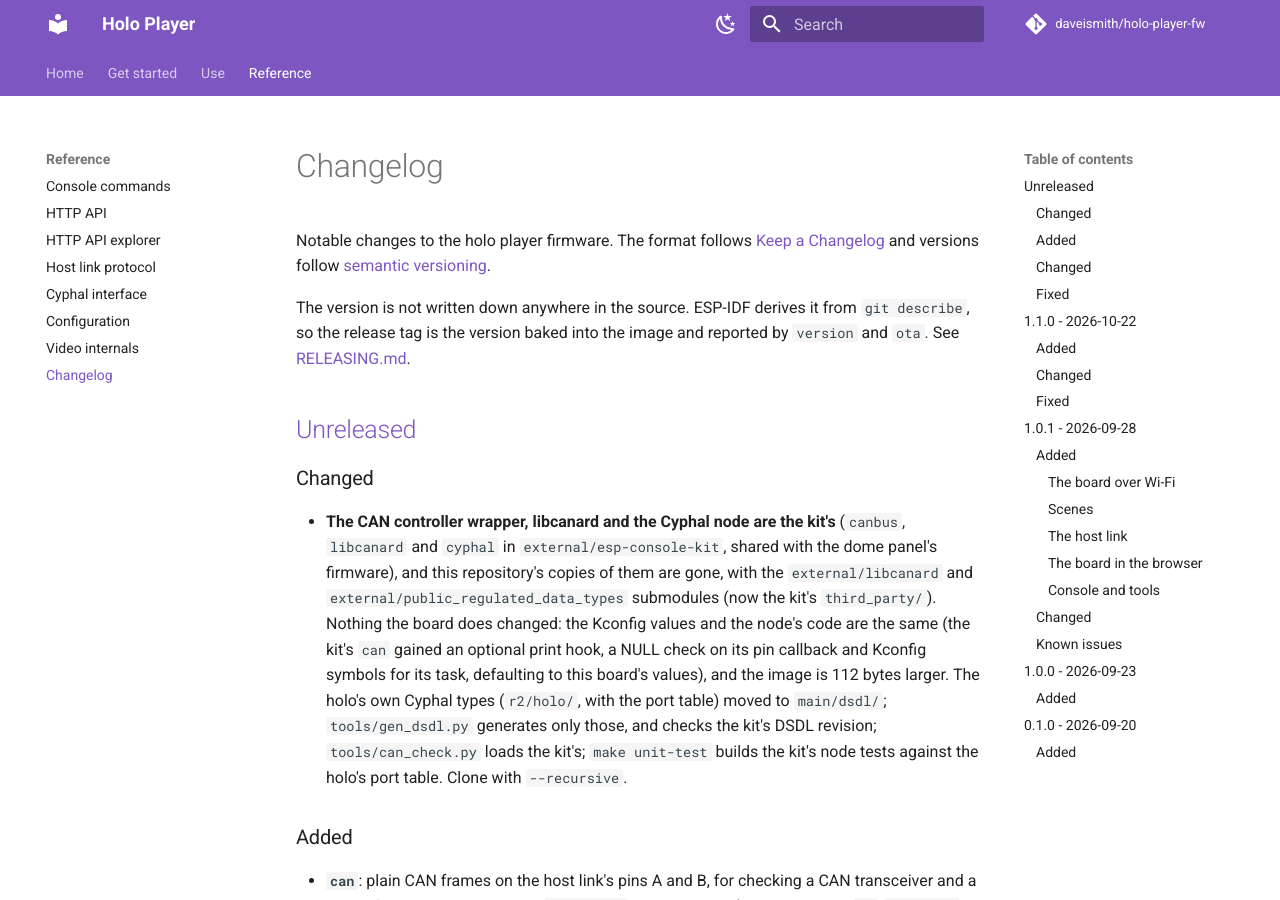
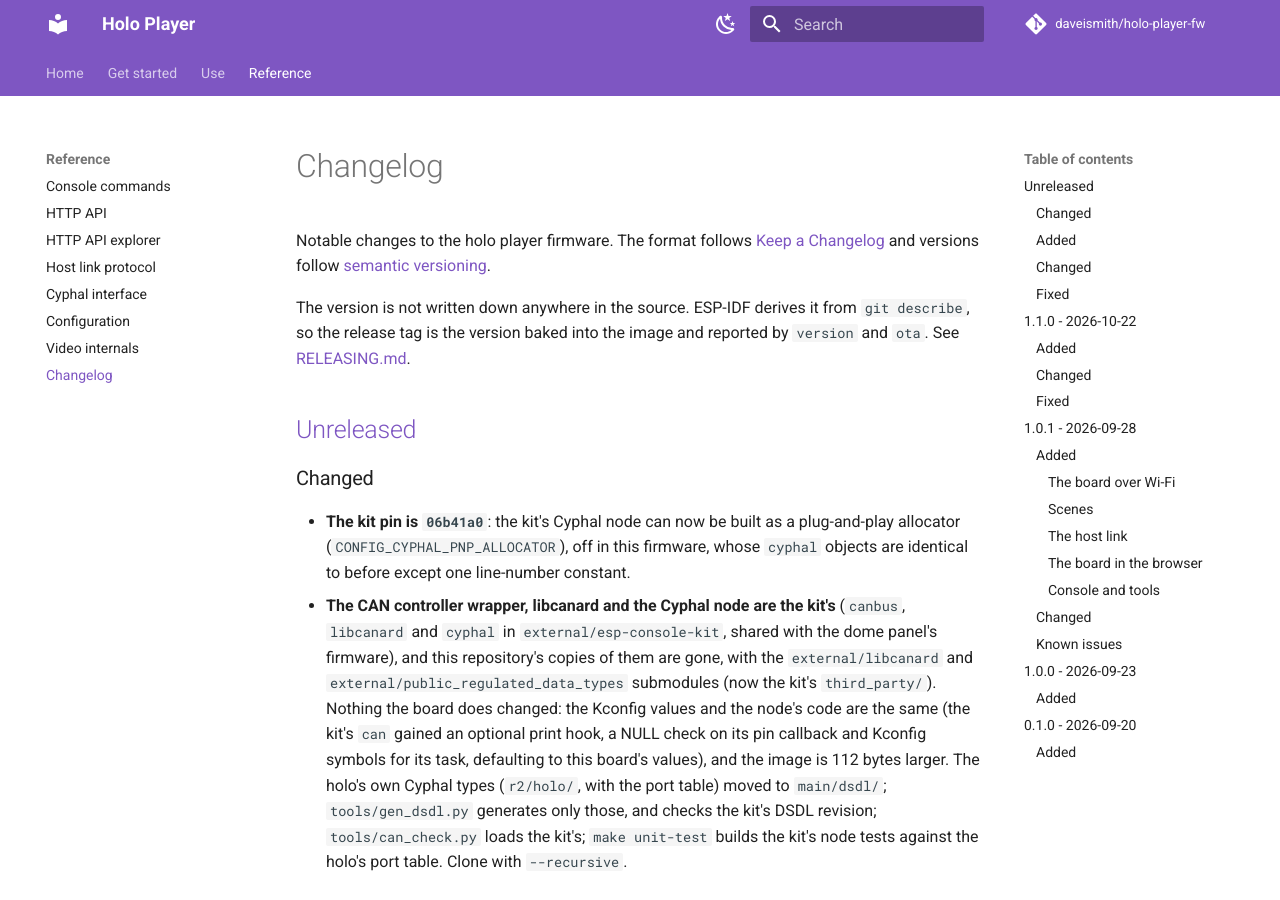
Before and after one commit to daveismith/holo-player-fw, an MkDocs documentation site: the page built from manual/changelog.md, in a window 1280 px wide and 900 px high. Built offline with MkDocs 1.6.1 and Material for MkDocs 9.7.7, drawn with Linux system fonts in a browser that asks for light colours; comment, search, counter and statistics services are not loaded; the version menu is left out.

Commit message:
The kit pin moves to 06b41a0: the node can be built as a plug-and-play allocator, off here
The kit's cyphal gains an optional plug-and-play allocator
(CONFIG_CYPHAL_PNP_ALLOCATOR, default n); the dome panel turns it on for a holo
wired straight to it. This firmware leaves it off: its cyphal, canbus and
libcanard objects are identical to before (stripped of debug info) except one
line-number constant in cyphal_register_commands(), 311 to 447. No holo source
changed. The Makefile says why the allocator's host test is not built here;
CHANGELOG and CLAUDE.md note the pin.

Built (ESP32-S3, -Werror) and host-tested (unit-test, docs-check, pytest
collect-only 99); not flashed.

06b41a0 is on the kit's branch pnp-allocator and on no remote: the kit must be
pushed before this branch.

Co-Authored-By: Claude Sonnet <noreply@anthropic.com>

```diff
--- a/CHANGELOG.md
+++ b/CHANGELOG.md
@@ -12,6 +12,9 @@ so the release tag is the version baked into the image and reported by `version`
 
 ### Changed
 
+- **The kit pin is `06b41a0`**: the kit's Cyphal node can now be built as a plug-and-play allocator
+  (`CONFIG_CYPHAL_PNP_ALLOCATOR`), off in this firmware, whose `cyphal` objects are identical to before
+  except one line-number constant.
 - **The CAN controller wrapper, libcanard and the Cyphal node are the kit's** (`canbus`, `libcanard`
   and `cyphal` in `external/esp-console-kit`, shared with the dome panel's firmware), and this
   repository's copies of them are gone, with the `external/libcanard` and
```
Also changed, not shown: CLAUDE.md (+8 -2 lines), 1 other file.
